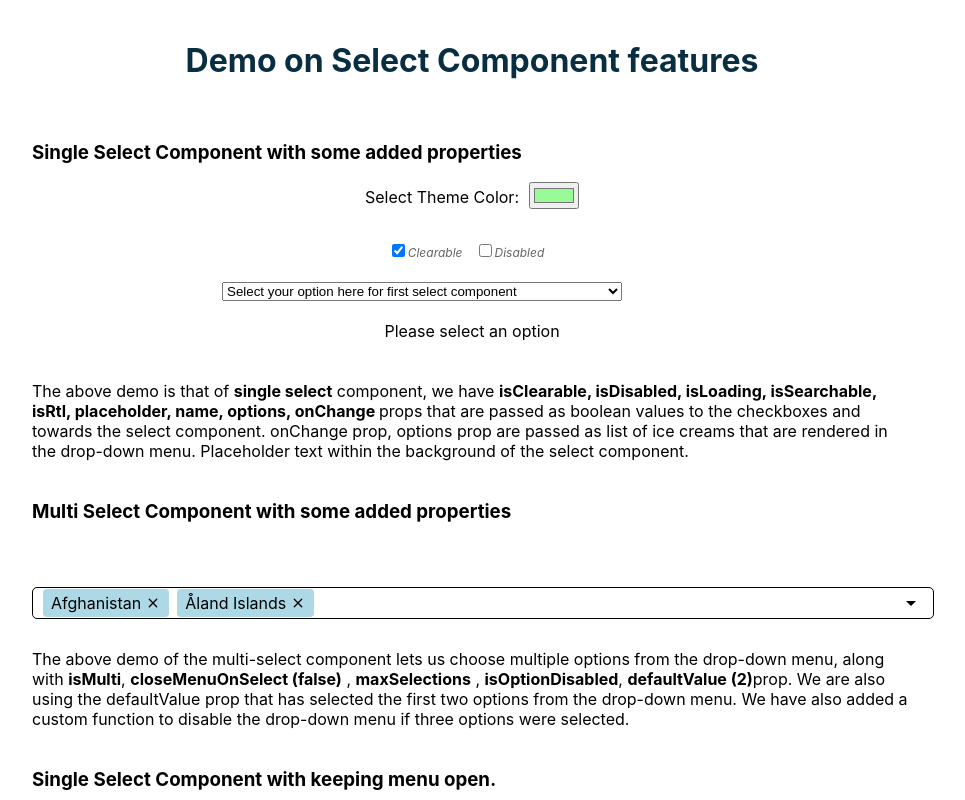
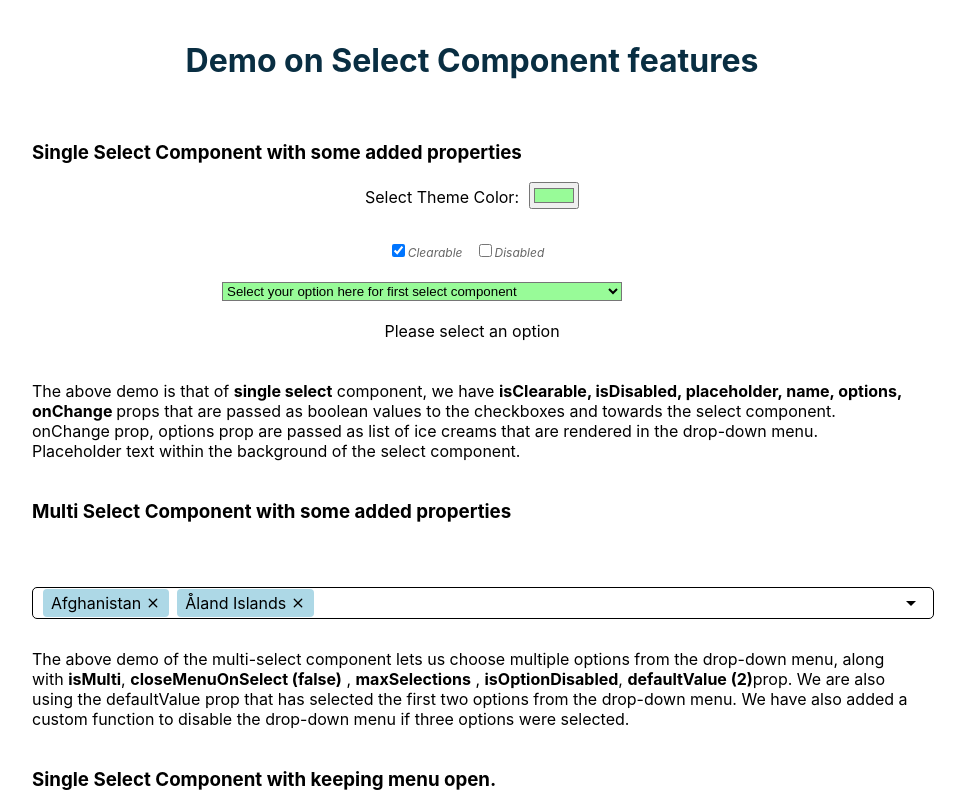
Before and after one commit to kmathewsksm/select-react-app, a React (Create React App) app: page / in a window 1280 px wide. Shown: the top 800 px of the page, without its empty margins (168-1133 px from the left). Built offline with nearby package versions, Linux system fonts and the light colour scheme.

Commit message:
eleven commit

```diff
--- a/src/App.js
+++ b/src/App.js
@@ -11,26 +11,11 @@ export const Checkbox = ({ children, ...props }) => (
 );
 
 export const getCustomStyles = (themeColor) => ({
-  control: (styles) => ({
-    ...styles,
-    backgroundColor: themeColor ? themeColor : "white",
-  }),
-  option: (styles, { isSelected }) => ({
-    ...styles,
-    backgroundColor: isSelected ? themeColor : null,
-    color: isSelected ? "black" : styles.color,
-  }),
-  multiValue: (styles) => ({
-    ...styles,
-    backgroundColor: themeColor,
-  }),
-  multiValueLabel: (styles) => ({
-    ...styles,
-    color: "white",
-  }),
-  singleValue: (styles) => ({
-    ...styles,
-    color: "black",
+  control: {
+    backgroundColor: themeColor || "white",
+  },
+  option: (isSelected) => ({
+    color: isSelected ? "black" : "black",
   }),
 });
 
@@ -42,6 +27,7 @@ function App() {
   const [themeColor, setThemeColor] = useState("#98fb98");
   const [selectedOptionSingle, setSelectedOptionSingle] = useState(null);
 
+  const customStyles = getCustomStyles(themeColor);
 
   return (
     <>
@@ -102,7 +88,7 @@ function App() {
         </div>
         <br />
         <SingleSelectComponent
-          style={{ width: "100%" }}
+          style={{ width: "100%"}}
           isClearable={isClearable}
           isDisabled={isDisabled}
           onChange={(option) => {
@@ -111,6 +97,7 @@ function App() {
               console.log("Selected value:", option.value);
             }
           }}
+          customStyles={customStyles}
         />
         <br />
         <div>
@@ -127,8 +114,7 @@ function App() {
           <span style={{ fontWeight: "bold" }}>single select</span> component,
           we have{" "}
           <span style={{ fontWeight: "bold" }}>
-            isClearable, isDisabled, isLoading, isSearchable, isRtl,
-            placeholder, name, options, onChange{" "}
+            isClearable, isDisabled, placeholder, name, options, onChange{" "}
           </span>
           props that are passed as boolean values to the checkboxes and towards
           the select component. onChange prop, options prop are passed as list
--- a/src/components/SingleSelect/SingleSelectComponent.js
+++ b/src/components/SingleSelect/SingleSelectComponent.js
@@ -1,15 +1,16 @@
 import React, { useState } from "react";
 import { OptionsList } from "../OptionsList/OptionsList";
-import {  FaTrash } from "react-icons/fa";
+import { FaTrash } from "react-icons/fa";
 
 export const SingleSelectComponent = ({
   isClearable,
   isDisabled,
   onChange,
   placeholder = "Select your option here for first select component",
+  customStyles,
 }) => {
   const [selectedValue, setSelectedValue] = useState(null);
-const handleClearSelection = () => {
+  const handleClearSelection = () => {
     setSelectedValue(null);
     onChange(null);
   };
@@ -21,28 +22,37 @@ const handleClearSelection = () => {
     setSelectedValue(selectedOption);
     onChange(selectedOption);
   };
+
   return (
     <div style={{ width: "500px" }}>
       <select
-        style={{ width: "80%" , backgroundColor:""}}
+        style={{ width: "80%", ...customStyles.control }}
         id="single-select"
-        value={selectedValue?selectedValue.value:""}
+        value={selectedValue ? selectedValue.value : ""}
         disabled={isDisabled}
         aria-label="single select component"
         name="color"
         onChange={handleChange}
       >
-        <option value="" disabled={!isClearable}>{placeholder}</option>
+        <option value="" disabled={!isClearable}>
+          {placeholder}
+        </option>
 
         {OptionsList.map((option) => (
-          <option key={option.value} value={option.value}>
+          <option
+            key={option.value}
+            value={option.value}
+            style={customStyles.option(option.value === (selectedValue && selectedValue.value))}
+          >
             {option.label}
           </option>
         ))}
       </select>{" "}
       {isClearable && selectedValue && (
-        <button
-          onClick={handleClearSelection}><FaTrash/></button>)}
+        <button onClick={handleClearSelection}>
+          <FaTrash />
+        </button>
+      )}
     </div>
   );
 };
```
